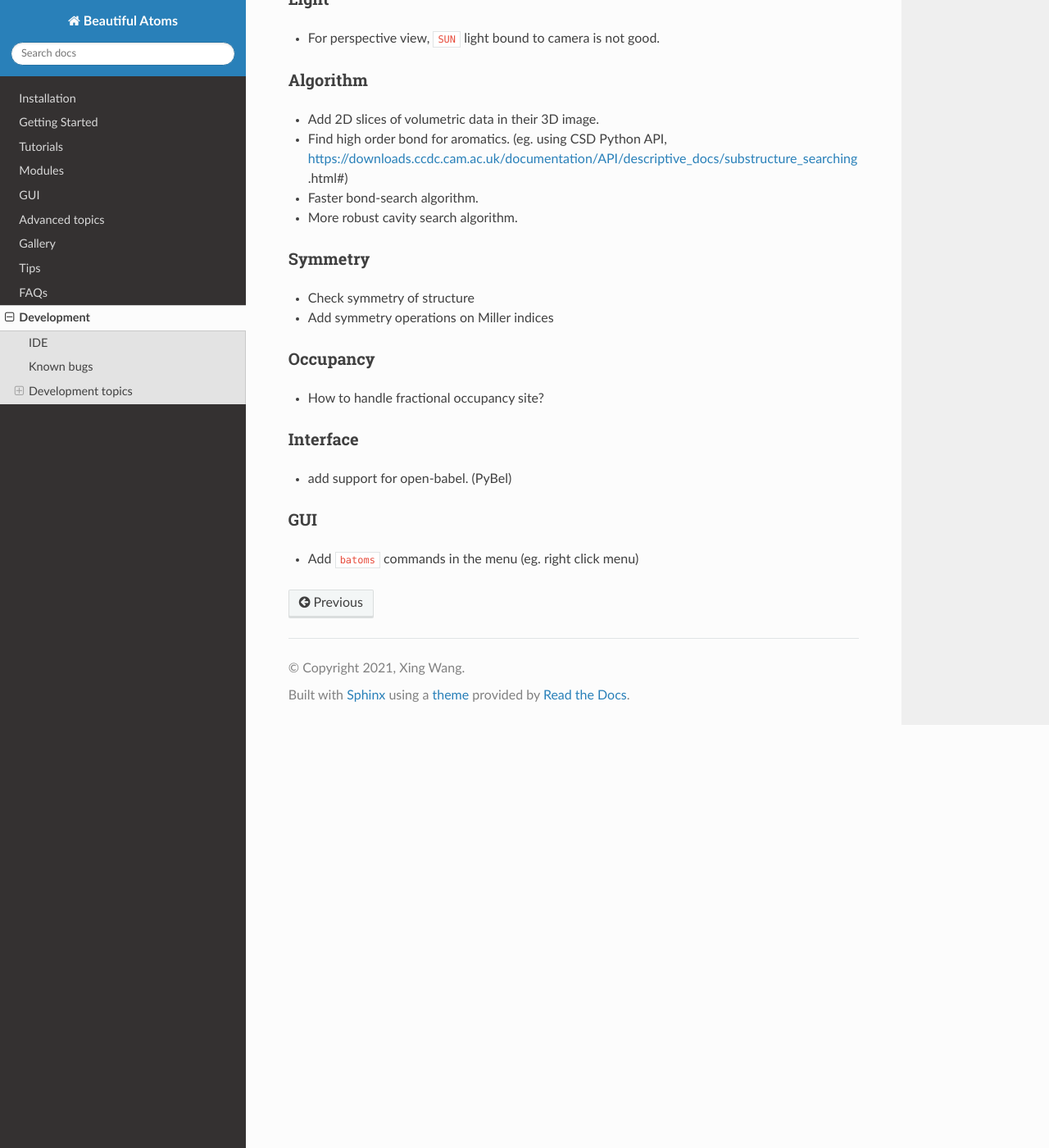
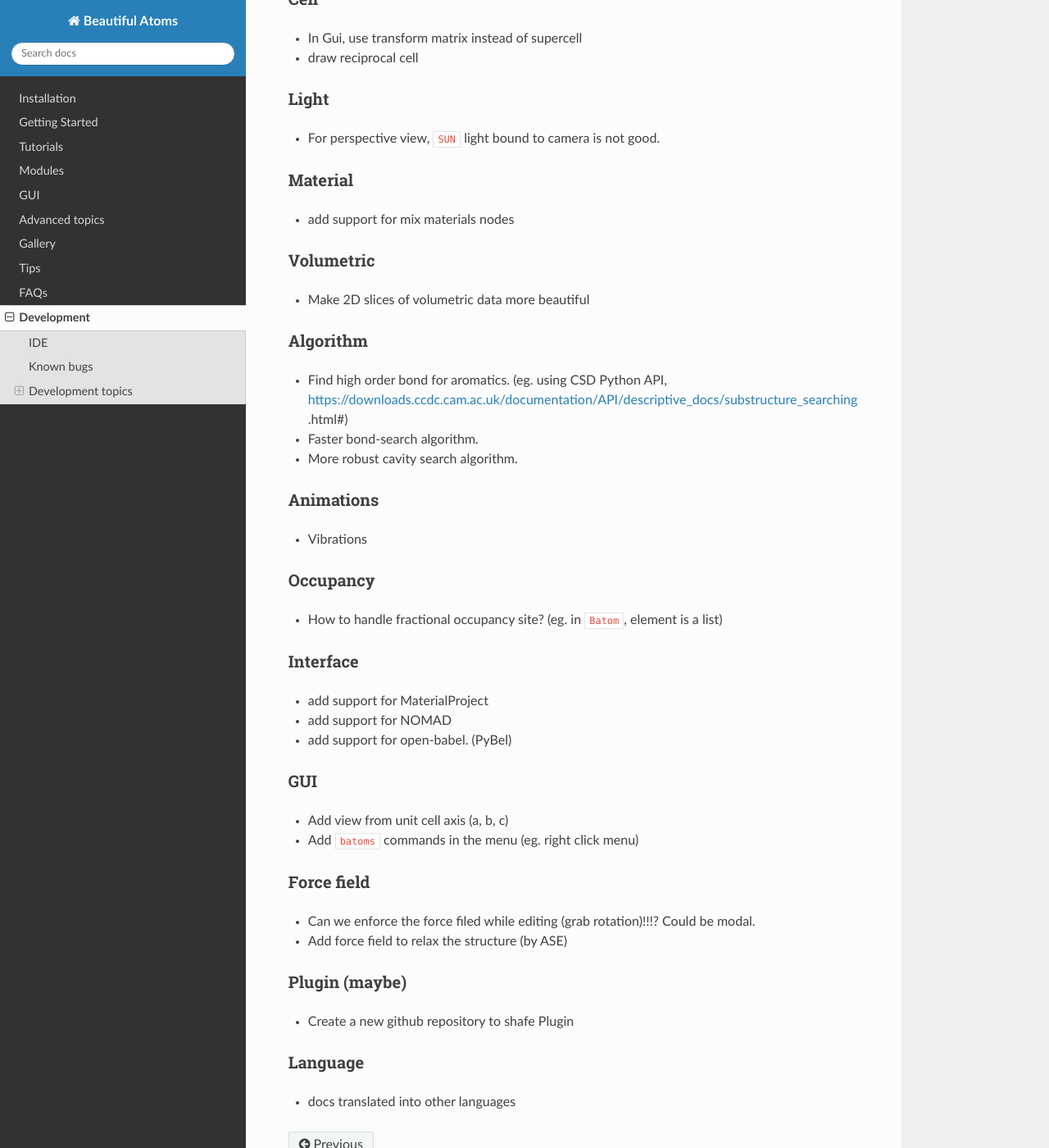
Before and after one commit to beautiful-atoms/beautiful-atoms-docs, a Sphinx documentation site: the page built from docs/source/development.rst, in a window 1280 px wide and 1400 px high, scrolled down 1074 px. Shown: the whole window at 82% size. Built offline with Sphinx 7.4.7 and the Read the Docs theme 2.0.0, drawn with Linux system fonts in a browser that asks for light colours; some of the changed text lies outside the part shown.

```diff
--- a/docs/source/development.rst
+++ b/docs/source/development.rst
@@ -30,10 +28,10 @@ Default custom setting
 - Add a custom configuration file (``~/.batomsrc``), which will be load by batoms to modify the default setting, such as atom color and bond style.
 
 
-Bond
-----------
+bond
+-----
 
-- Draw high order bonds.
+- add() function, set different options. (1) use default (2) use cutoff to build (3) copy from other.
 
 
 Polyhedra
@@ -47,39 +45,79 @@ Atom
 - Add vectors (arrows) to atoms to represent magnetic moments and so on
 - boundary cut the original atoms in batoms, how to handle?
 - Add particle system
+- Ellipsoid
+
+Cell
+-------------
+
+- In Gui, use transform matrix instead of supercell
+- draw reciprocal cell
+
 
 Light
 ----------
 
 - For perspective view, ``SUN`` light bound to camera is not good.
 
+Material
+--------------
 
+- add support for mix materials nodes
+
+
+
+Volumetric
+-------------
+
+- Make 2D slices of volumetric data more beautiful
 
 Algorithm
 ------------------
 
-- Add 2D slices of volumetric data in their 3D image.
+
 - Find high order bond for aromatics. (eg. using CSD Python API, https://downloads.ccdc.cam.ac.uk/documentation/API/descriptive_docs/substructure_searching.html#)
 - Faster bond-search algorithm.
 - More robust cavity search algorithm.
 
-Symmetry
+Animations
 -------------
-- Check symmetry of structure
-- Add symmetry operations on Miller indices
+
+- Vibrations
 
 Occupancy
 ---------------
 
-- How to handle fractional occupancy site?
+- How to handle fractional occupancy site? (eg. in ``Batom``, element is a list)
 
 
 Interface
 ------------------
 
+- add support for MaterialProject
+- add support for NOMAD
 - add support for open-babel. (PyBel)
 
 GUI
 ------------------
 
+
+- Add view from unit cell axis (a, b, c)
 - Add ``batoms`` commands in the menu (eg. right click menu)
+
+Force field
+-----------------
+
+- Can we enforce the force filed while editing (grab rotation)!!!? Could be modal.
+- Add force field to relax the structure (by ASE)
+
+
+Plugin (maybe)
+----------------
+
+- Create a new github repository to shafe Plugin
+
+
+Language
+--------------------
+
+- docs translated into other languages
--- a/docs/source/getting-started.rst
+++ b/docs/source/getting-started.rst
@@ -16,7 +16,7 @@ Start Blender, and open a Python console, and run
 
 Rendering the image
 
->>> h2o.render.run(direction = [1, 0 ,0], engine = 'eevee')
+>>> h2o.render.run(direction = [1, 0 ,0], engine = 'eevee', output = 'h2o.png')
 
 .. image:: _static/figs/h2o.png
    :width: 5cm
--- a/docs/source/tutorial/animation.rst
+++ b/docs/source/tutorial/animation.rst
@@ -19,7 +19,7 @@ Then load it to :meth:`~Batoms.load_frames`:
 
 >>> from batoms import Batoms
 >>> c2h6so = Batoms(label = 'c2h6so', atoms = images)
->>> c2h6so.load_frames()
+>>> c2h6so.set_frames()
 
 
 You can now play the animation using `Timeline` window in Blender.
```
Also changed, not shown: other parts of docs/source/development.rst (+0 -2 lines), docs/source/gallery.rst (+14 -2 lines), docs/source/install.rst (+15 -16 lines), docs/source/module/cell.rst (+16 -0 lines).
